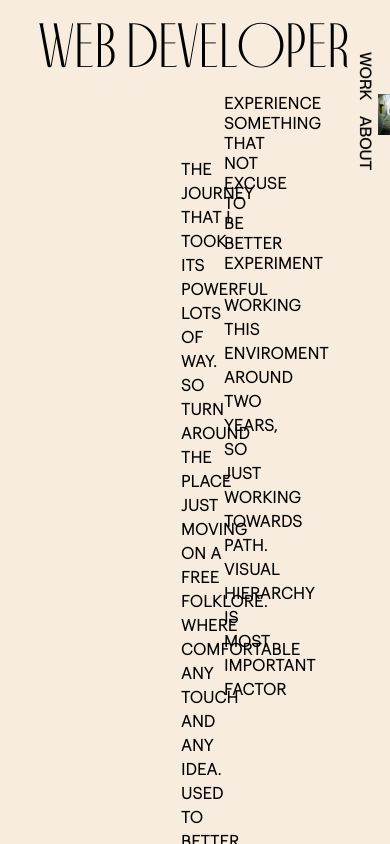
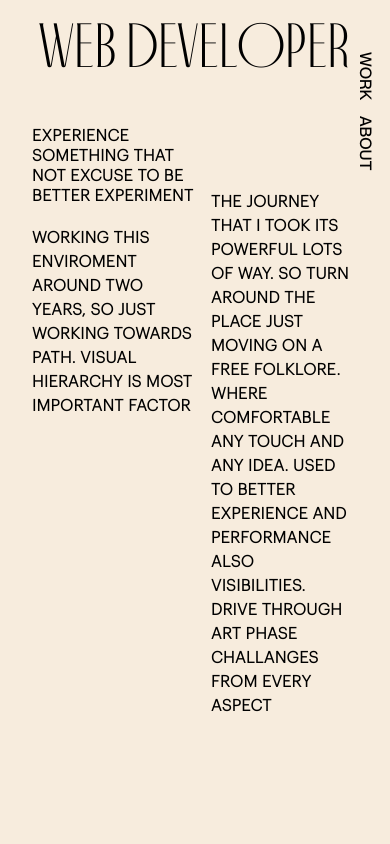
Before and after one commit to ahmedrimon/anonno--portfolio, a Next.js app: page / in a window 390 px wide. Built offline with nearby package versions, Linux system fonts and the light colour scheme.

Commit message:
responsive done

```diff
--- a/components/Hero/Hero.tsx
+++ b/components/Hero/Hero.tsx
@@ -4,16 +4,16 @@ import area from '../../images/area.jpg';
 export default function Hero() {
      return <section>
           <h1 className="font-antiga text-[16vw] font-normal flex justify-center items-center max-[767px]:text-[16vw]">WEB DEVELOPER</h1>
-          <section className="pb-[2em]">
+          <section className="pb-[2em] max-[767px]:mt-[2em]">
                <main className="flex">
-                    <div className="w-[30%]">
-                         <h3 className="font-graphik tracking-wide font-bold ml-[14em] text-[16px] leading-5">EXPERIENCE SOMETHING THAT NOT EXCUSE TO BE BETTER EXPERIMENT</h3>
-                         <h3 className="font-graphik tracking-wide font-bold ml-[14em] text-[16px] leading-6 mt-5">WORKING THIS ENVIROMENT AROUND TWO YEARS, SO JUST WORKING TOWARDS PATH. VISUAL HIERARCHY IS MOST IMPORTANT FACTOR</h3>
+                    <div className="w-[30%] max-[1280px]:w-[40%] max-[1023px]:w-[40%] max-[767px]:w-[50%]">
+                         <h3 className="font-graphik tracking-wide font-bold ml-[14em] text-[16px] leading-5 max-[1023px]:ml-[2em] max-[767px]:ml-[2em]">EXPERIENCE SOMETHING THAT NOT EXCUSE TO BE BETTER EXPERIMENT</h3>
+                         <h3 className="font-graphik tracking-wide font-bold ml-[14em] text-[16px] leading-6 mt-5 max-[1023px]:ml-[2em] max-[767px]:ml-[2em]">WORKING THIS ENVIROMENT AROUND TWO YEARS, SO JUST WORKING TOWARDS PATH. VISUAL HIERARCHY IS MOST IMPORTANT FACTOR</h3>
                     </div>
-                    <div className="w-[30%]">
-                         <h3 className="font-graphik tracking-wide font-bold ml-[4em] text-[16px] leading-6 mt-[4em]">THE JOURNEY THAT I TOOK ITS POWERFUL LOTS OF WAY. SO TURN AROUND THE PLACE JUST MOVING ON A FREE FOLKLORE. WHERE COMFORTABLE ANY TOUCH AND ANY IDEA. USED TO BETTER EXPERIENCE AND PERFORMANCE ALSO VISIBILITIES. DRIVE THROUGH ART PHASE CHALLANGES FROM EVERY ASPECT</h3>
+                    <div className="w-[30%] max-[1280px]:w-[30%] max-[1023px]:w-[30%] max-[767px]:w-[40%]">
+                         <h3 className="font-graphik tracking-wide font-bold ml-[4em] text-[16px] leading-6 mt-[4em] max-[767px]:ml-[1em]">THE JOURNEY THAT I TOOK ITS POWERFUL LOTS OF WAY. SO TURN AROUND THE PLACE JUST MOVING ON A FREE FOLKLORE. WHERE COMFORTABLE ANY TOUCH AND ANY IDEA. USED TO BETTER EXPERIENCE AND PERFORMANCE ALSO VISIBILITIES. DRIVE THROUGH ART PHASE CHALLANGES FROM EVERY ASPECT</h3>
                     </div>
-                    <div className="w-[10%] ml-[9em]">
+                    <div className="w-[10%] ml-[9em] max-[1280px]:w-[20%] max-[1280px]:ml-[4em] max-[1023px]:w-[30%] max-[767px]:hidden">
                          <Image
                               src={area}
                               alt="Picture of the art"
@@ -23,8 +23,5 @@ export default function Hero() {
                     </div>
                </main>
           </section>
-          {/* <main className="w-[40%]">
-
-          </main> */}
      </section>
 }
```
